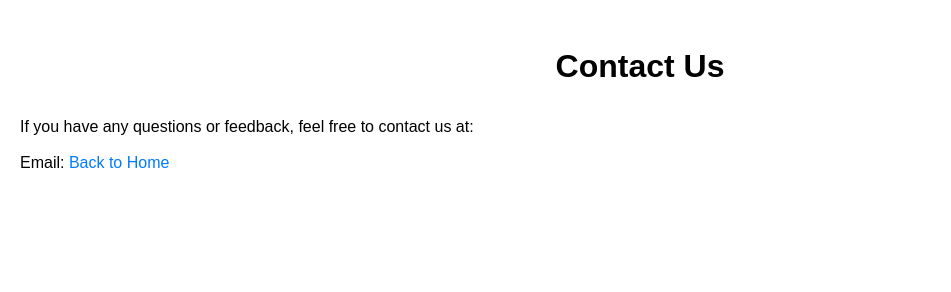
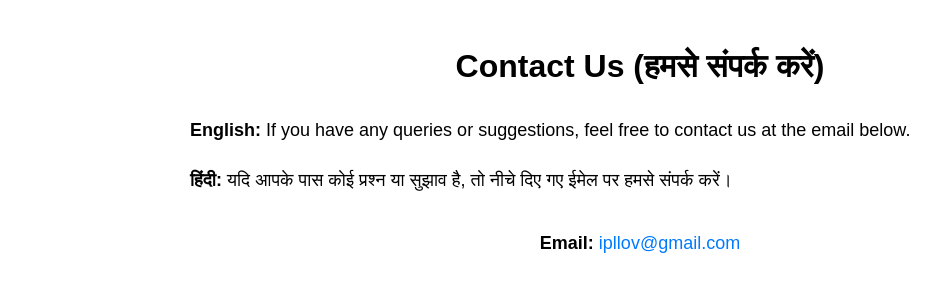
Before and after one commit to pankajaind07/id-to-pdf, a plain HTML site: page contact.html in a window 1280 px wide. Shown: the whole page, without its empty margins (0-951 px from the left). Drawn offline with Linux system fonts and the light colour scheme.

Commit message:
Update contact.html

```diff
--- a/contact.html
+++ b/contact.html
@@ -7,15 +7,26 @@
     <style>
         body { font-family: Arial, sans-serif; line-height: 1.6; margin: 0; padding: 20px; }
         h1 { text-align: center; }
-        p { margin: 10px 0; }
+        .container { max-width: 900px; margin: 0 auto; }
+        p { font-size: 18px; line-height: 1.8; }
+        .contact-info { text-align: center; margin-top: 30px; }
         a { color: #007BFF; text-decoration: none; }
         a:hover { text-decoration: underline; }
     </style>
 </head>
 <body>
-<h1>Contact Us</h1>
-<p>If you have any questions or feedback, feel free to contact us at:</p>
-<p>Email: <a href="mailto:ipllov@gmail.com</a></p>
-<a href="index.html">Back to Home</a>
+<div class="container">
+    <h1>Contact Us (हमसे संपर्क करें)</h1>
+    <p>
+        <strong>English:</strong> If you have any queries or suggestions, feel free to contact us at the email below.
+    </p>
+    <p>
+        <strong>हिंदी:</strong> यदि आपके पास कोई प्रश्न या सुझाव है, तो नीचे दिए गए ईमेल पर हमसे संपर्क करें।
+    </p>
+
+    <div class="contact-info">
+        <p><strong>Email:</strong> <a href="mailto:ipllov@gmail.com">ipllov@gmail.com</a></p>
+    </div>
+</div>
 </body>
 </html>
```
